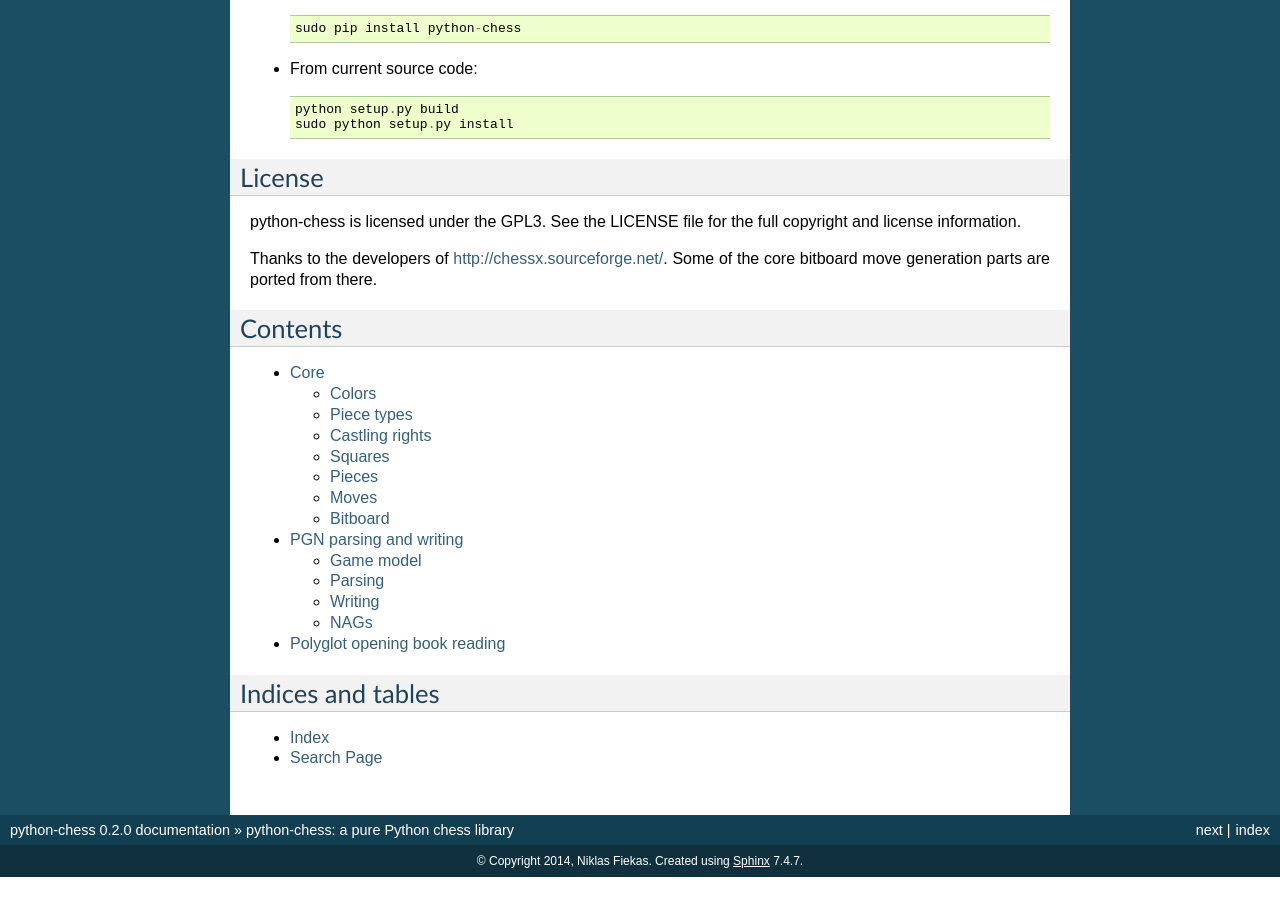
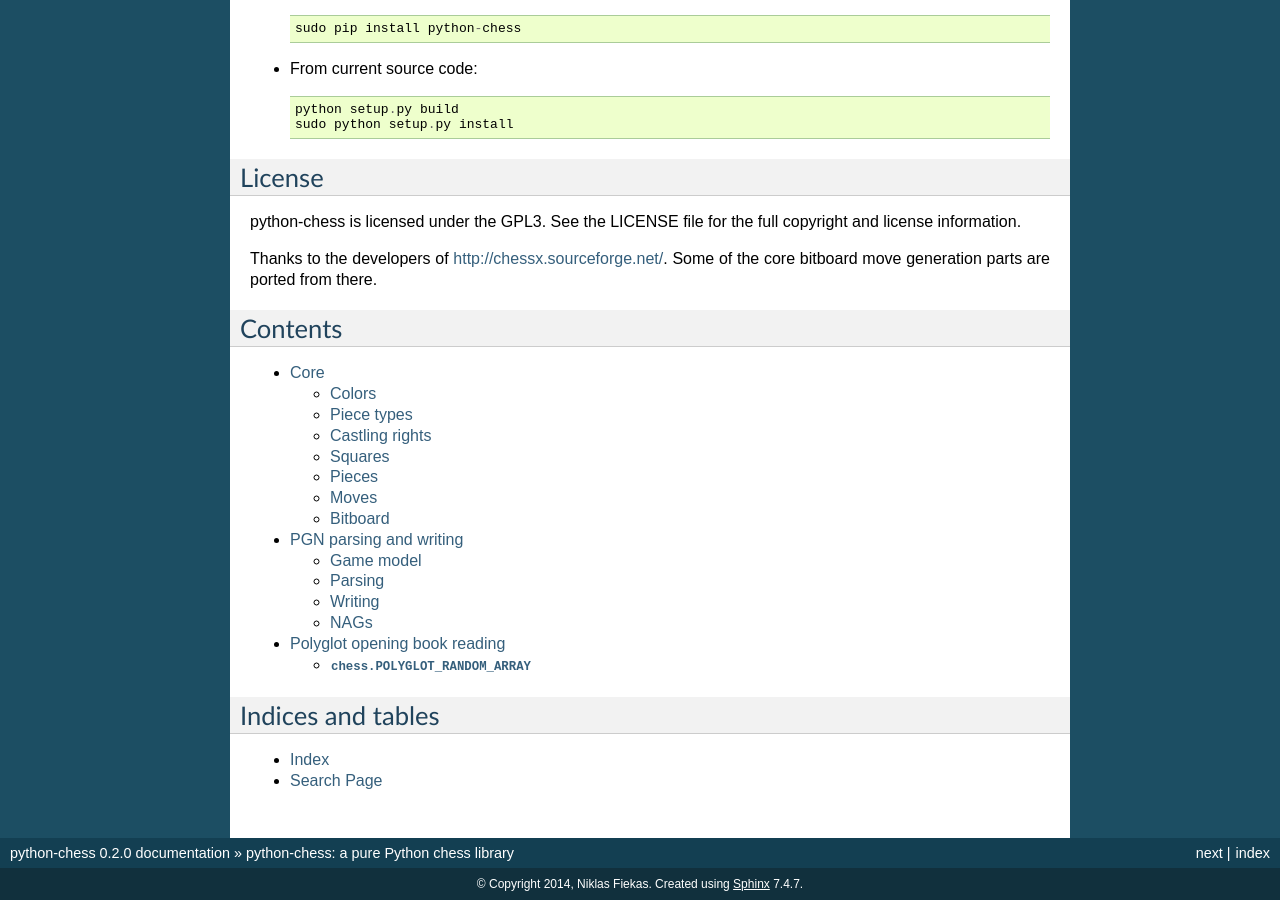
Before and after one commit to niklasf/python-chess, a Sphinx documentation site: the page built from docs/index.rst, in a window 1280 px wide and 900 px high, scrolled down 2579 px. Built offline with Sphinx 7.4.7, drawn with Linux system fonts in a browser that asks for light colours; before the commit the page ends 3456 px from its top, so only the background shows below that.

Commit message:
Document chess.POLYGLOT_RANDOM_ARRAY

```diff
--- a/docs/polyglot.rst
+++ b/docs/polyglot.rst
@@ -25,3 +25,8 @@
 
 .. autoclass:: chess.polyglot.Reader
     :members:
+
+.. py:data:: chess.POLYGLOT_RANDOM_ARRAY
+    :annotation: = [0x9D39247E33776D41, ..., 0xF8D626AAAF278509]
+
+    Array of 781 polyglot compatible pseudo random values for Zobrist hashing.
```
